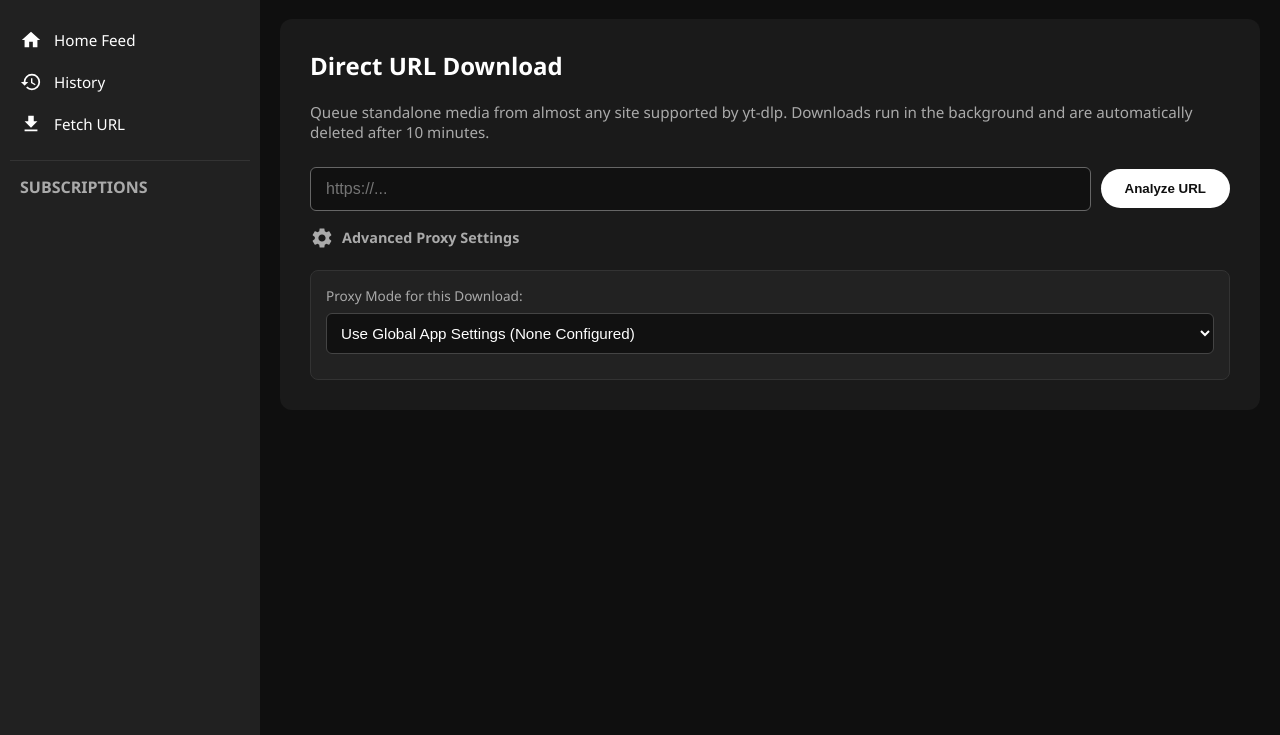
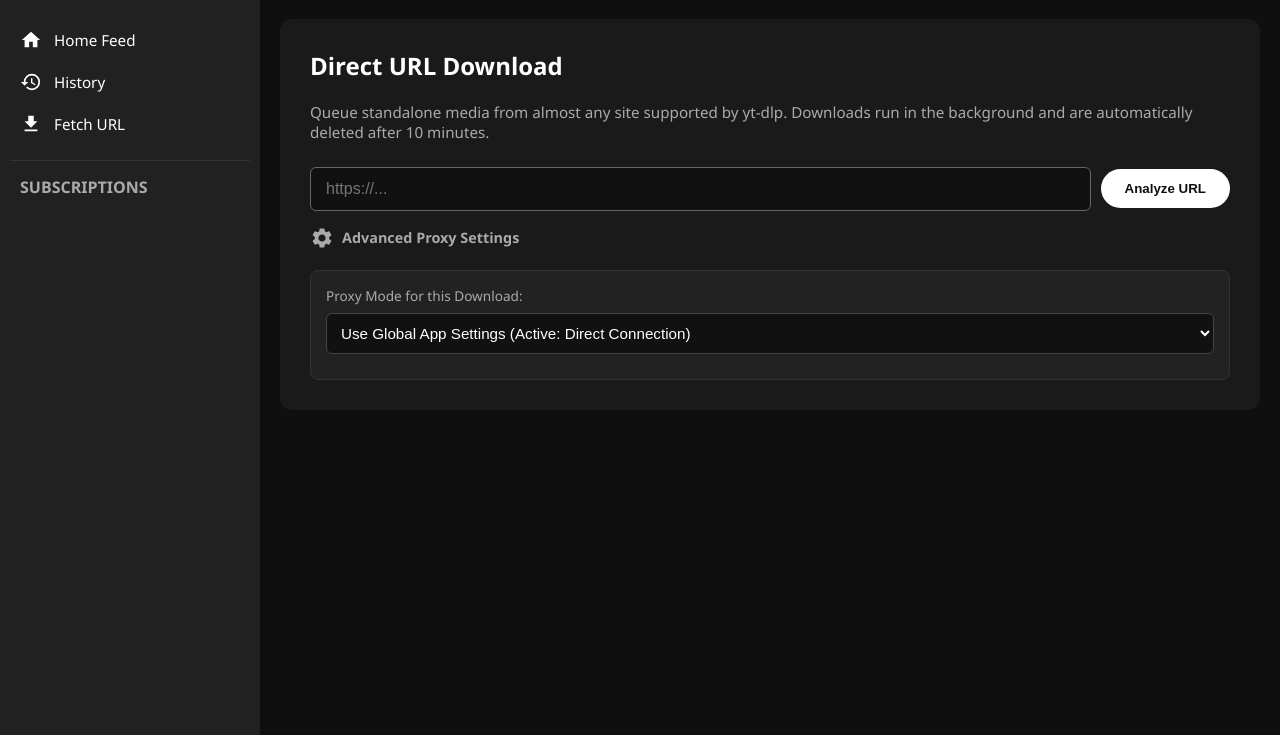
Before and after one commit to Cxmrykk/yt-dlp-tube, a Flask app: page /fetch in a window 1280 px wide, after a click on "Advanced Proxy Settings". Shown: the part 65-800 px from the top of the page. Run offline with Flask 3, Linux system fonts and the light colour scheme; the visitor is signed in with stand-in values (Sample User, id 1); some libraries are stand-ins or nearby versions.

Commit message:
More improvements to /fetch

```diff
--- a/static/js/pages/fetch.js
+++ b/static/js/pages/fetch.js
@@ -337,6 +337,8 @@
             const mode = proxyMode.value;
             if (mode === 'none') {
                 proxyUrl = "";
+            } else if (mode === 'saved') {
+                proxyUrl = proxyMode.getAttribute('data-saved') || "";
             } else if (mode === 'custom') {
                 proxyUrl = (proxyInput.value || '').trim();
             }
--- a/templates/fetch.html
+++ b/templates/fetch.html
@@ -21,16 +21,19 @@
             </div>
             <div id="proxyContainer" class="proxy-container">
                 <label style="display: block; color: var(--text-muted); font-size: 0.85rem; margin-bottom: 8px;">Proxy Mode for this Download:</label>
-                <select id="fetchProxyMode" class="format-dropdown" style="margin-bottom: 10px;" onchange="document.getElementById('customProxyWrap').style.display = this.value === 'custom' ? 'block' : 'none'">
+                <select id="fetchProxyMode" class="format-dropdown" style="margin-bottom: 10px;" data-saved="{{ app_settings.ydl_proxy_url | default('') }}" onchange="document.getElementById('customProxyWrap').style.display = this.value === 'custom' ? 'block' : 'none'">
                     <option value="global">
                         Use Global App Settings
-                        {% if app_settings.ydl_proxy_url and app_settings.ydl_proxy_type != 'none' %}
-                            ({{ app_settings.ydl_proxy_url }})
+                        {% if app_settings.ydl_proxy_type != 'none' and app_settings.ydl_proxy_url %}
+                            (Active: {{ app_settings.ydl_proxy_url }})
                         {% else %}
-                            (None Configured)
+                            (Active: Direct Connection)
                         {% endif %}
                     </option>
-                    <option value="none">Direct Connection (Force No Proxy)</option>
+                    {% if app_settings.ydl_proxy_url %}
+                    <option value="saved">Force Saved Proxy ({{ app_settings.ydl_proxy_url }})</option>
+                    {% endif %}
+                    <option value="none">Force Direct Connection (No Proxy)</option>
                     <option value="custom">Custom SOCKS5/HTTP Proxy...</option>
                 </select>
                 <div id="customProxyWrap" style="display: none;">
```
